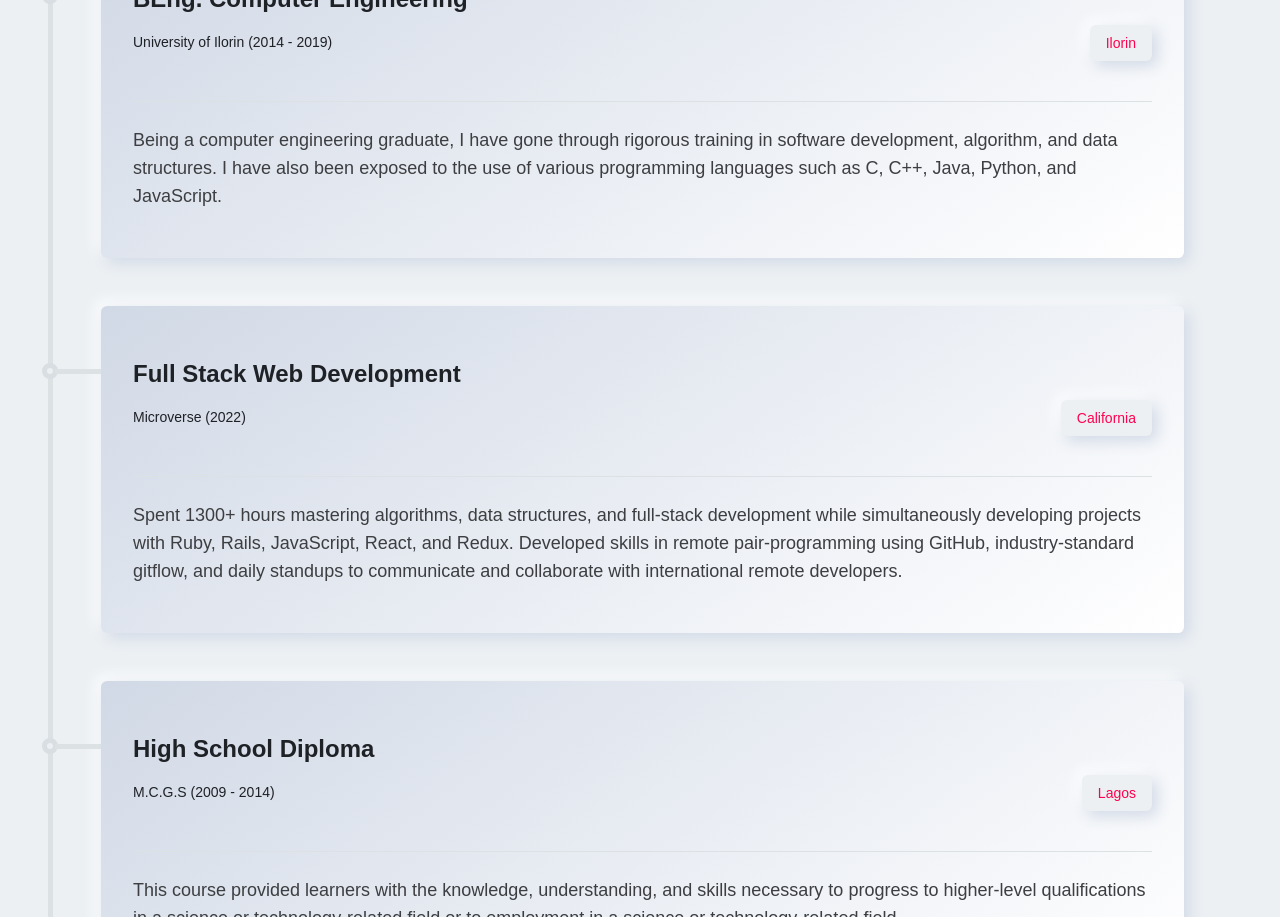
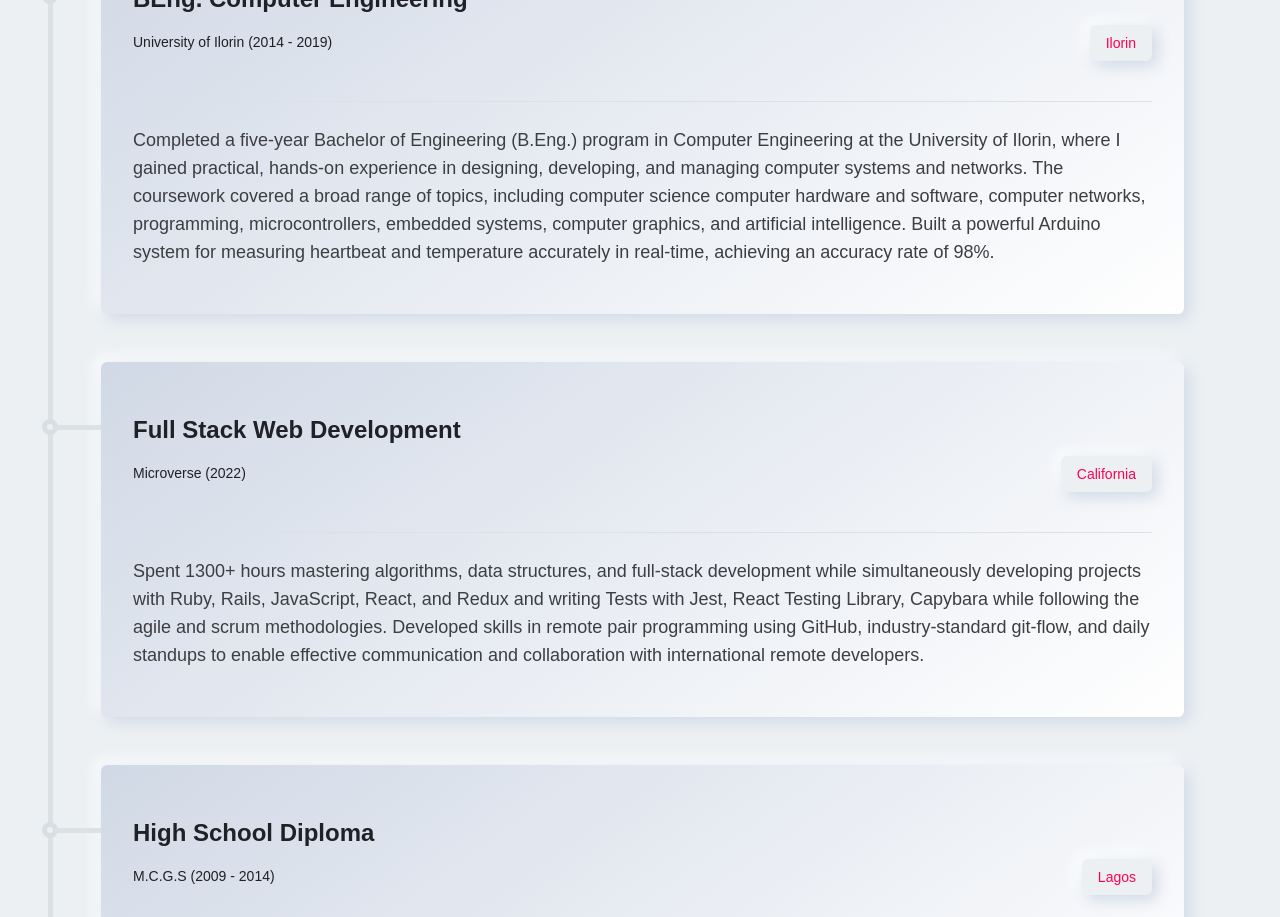
Before and after one commit to AdnanOlarmmi/Portfolio-Website, a React (Create React App) app: page / in a window 1280 px wide. Shown: the part 4880-5797 px from the top of the page. Built offline with nearby package versions, Linux system fonts and the light colour scheme.

Commit message:
Update Education.js

```diff
--- a/src/components/Education.js
+++ b/src/components/Education.js
@@ -9,14 +9,14 @@ export const EduArr = [
     subheading: 'BEng. Computer Engineering',
     school: 'University of Ilorin (2014 - 2019)',
     loc: 'Ilorin',
-    desc: 'Being a computer engineering graduate, I have gone through rigorous training in software development, algorithm, and data structures. I have also been exposed to the use of various programming languages such as C, C++, Java, Python, and JavaScript.',
+    desc: `Completed a five-year Bachelor of Engineering (B.Eng.) program in Computer Engineering at the University of Ilorin, where I gained practical, hands-on experience in designing, developing, and managing computer systems and networks. The coursework covered a broad range of topics, including computer science computer hardware and software, computer networks, programming, microcontrollers, embedded systems, computer graphics, and artificial intelligence.	Built a powerful Arduino system for measuring heartbeat and temperature accurately in real-time, achieving an accuracy rate of 98%.`,
   },
   {
     id: 2,
     subheading: 'Full Stack Web Development',
     school: 'Microverse (2022)',
     loc: 'California',
-    desc: 'Spent 1300+ hours mastering algorithms, data structures, and full-stack development while simultaneously developing projects with Ruby, Rails, JavaScript, React, and Redux. Developed skills in remote pair-programming using GitHub, industry-standard gitflow, and daily standups to communicate and collaborate with international remote developers.',
+    desc: `Spent 1300+ hours mastering algorithms, data structures, and full-stack development while simultaneously developing projects with Ruby, Rails, JavaScript, React, and Redux and writing Tests with Jest, React Testing Library, Capybara while following the agile and scrum methodologies. Developed skills in remote pair programming using GitHub, industry-standard git-flow, and daily standups to enable effective communication and collaboration with international remote developers.`,
   },
   {
     id: 3,
```
